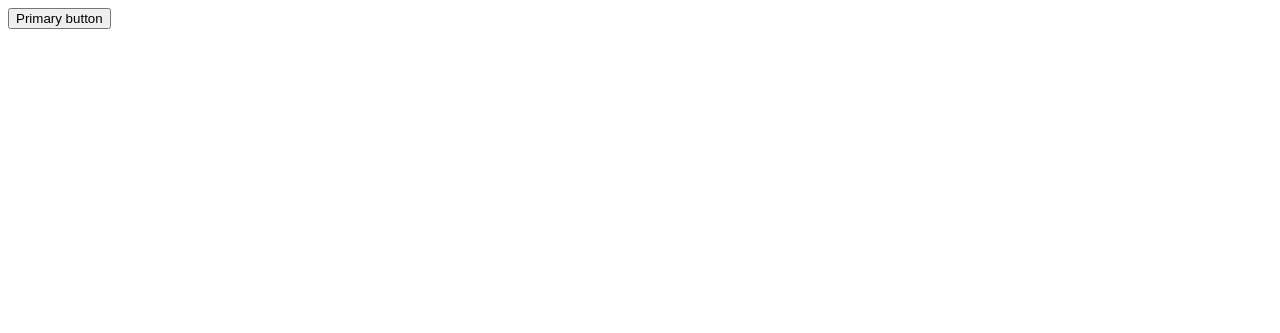
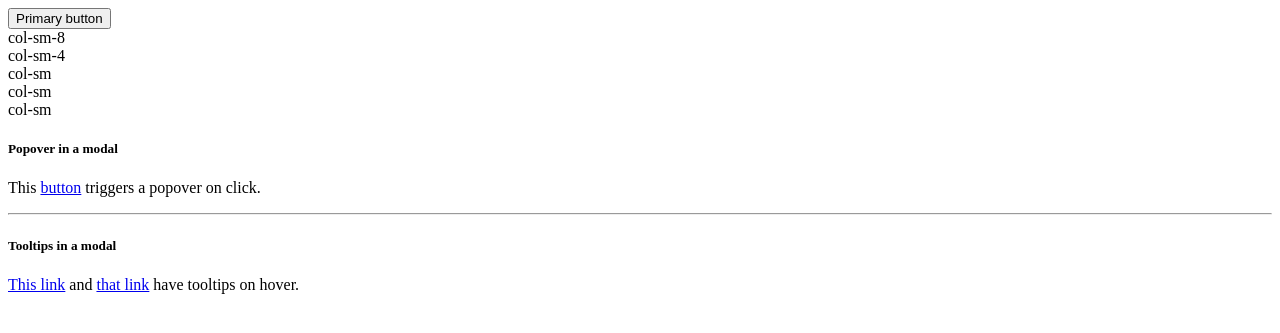
Before and after one commit to leostevanato/cefor-25-anos, a PHP site: page / in a window 1280 px wide. Shown: the top 333 px of the page. Run offline with PHP 8.4, Linux system fonts and the light colour scheme.

Commit message:
Teste para ver se o Bootstrap carregou certo

```diff
--- a/index.html
+++ b/index.html
@@ -1,14 +1,50 @@
 <!DOCTYPE html>
 <html lang="en">
+
 <head>
   <meta charset="UTF-8" />
   <link rel="icon" type="image/svg+xml" href="/vite.svg" />
   <meta name="viewport" content="width=device-width, initial-scale=1.0" />
   <title>Vite + React</title>
 </head>
+
 <body>
   <div id="root"></div>
   <button class="btn btn-primary">Primary button</button>
+
+  <div class="container text-center">
+    <div class="row">
+      <div class="col-sm-8">col-sm-8</div>
+      <div class="col-sm-4">col-sm-4</div>
+    </div>
+    <div class="row">
+      <div class="col-sm">col-sm</div>
+      <div class="col-sm">col-sm</div>
+      <div class="col-sm">col-sm</div>
+    </div>
+  </div>
+
+  <div class="container caixas">
+    <span class="border border-primary"></span>
+    <span class="border border-secondary"></span>
+    <span class="border border-success"></span>
+    <span class="border border-danger"></span>
+    <span class="border border-warning"></span>
+    <span class="border border-info"></span>
+    <span class="border border-light"></span>
+    <span class="border border-dark"></span>
+    <span class="border border-white"></span>
+  </div>
+
+  <div class="modal-body">
+    <h5>Popover in a modal</h5>
+    <p>This <a href="#" role="button" class="btn btn-secondary" data-bs-toggle="popover" title="Popover title" data-bs-content="Popover body content is set in this attribute.">button</a> triggers a popover on click.</p>
+    <hr>
+    <h5>Tooltips in a modal</h5>
+    <p><a href="#" data-bs-toggle="tooltip" title="Tooltip">This link</a> and <a href="#" data-bs-toggle="tooltip" title="Tooltip">that link</a> have tooltips on hover.</p>
+  </div>
+
   <script type="module" src="/src/main.jsx"></script>
 </body>
+
 </html>
```
Also changed, not shown: src/scss/styles.scss (+8 -0 lines). Lines whose indentation alone changed are shown as unchanged.
